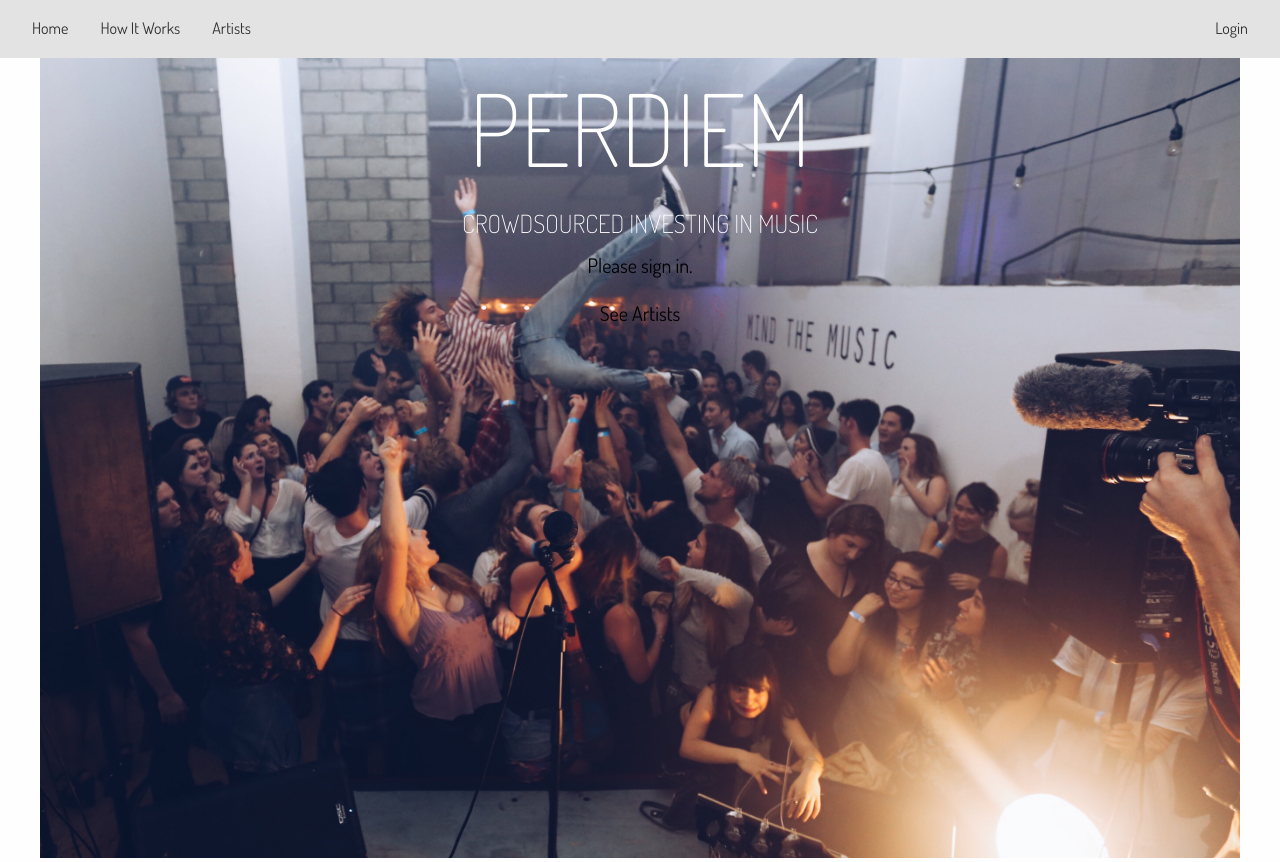
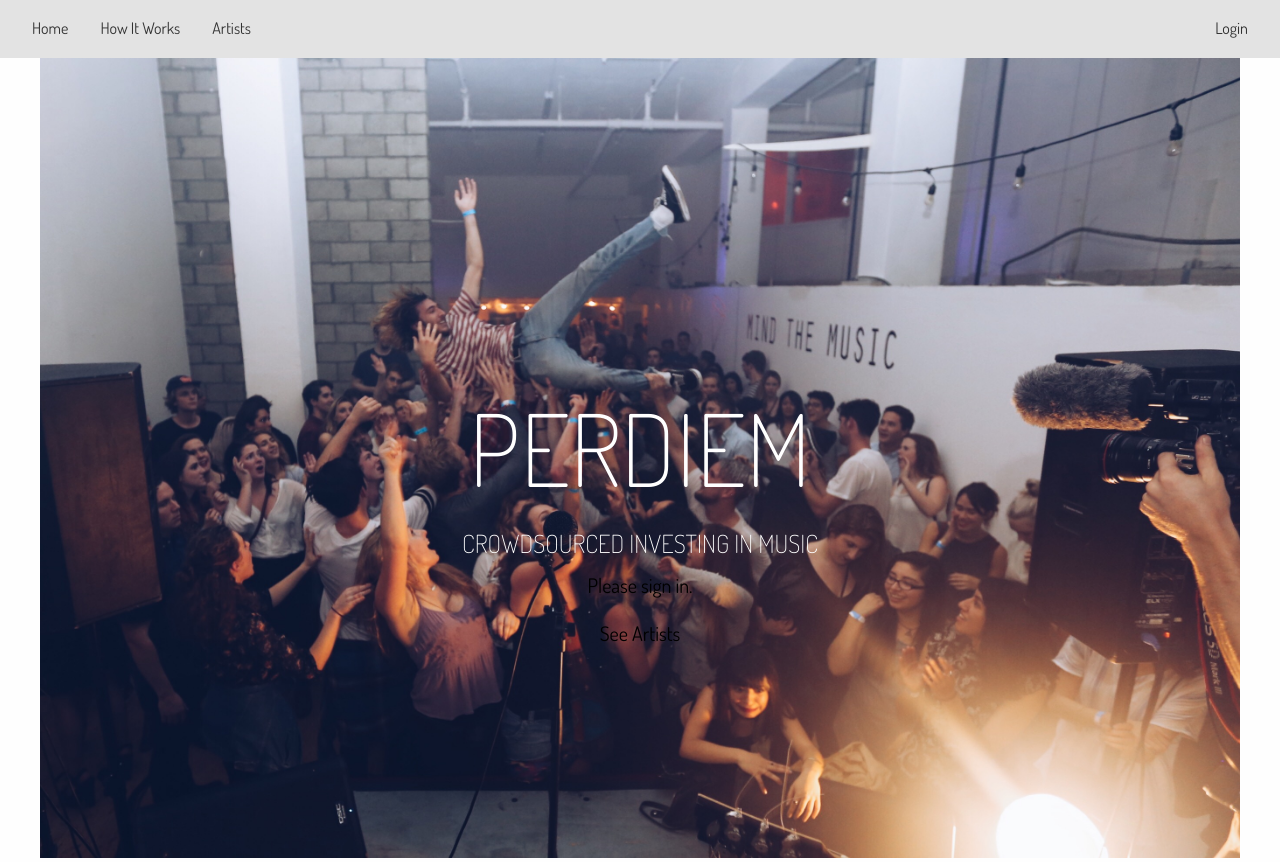
Before and after one commit to localastronaut/perdiem-django, a Django app: template templates/home.html in a window 1280 px wide. Shown: the top 862 px of the page. Run offline with Django 3.2, Linux system fonts and the light colour scheme; the template is opened without the code that fills it, so the values that code supplies are empty.

Commit message:
Updates from profile

```diff
--- a/static/css/home.css
+++ b/static/css/home.css
@@ -34,3 +34,12 @@
     text-align: center;
     font-size: 20px;
 }
+
+.heading-center {
+    padding-top: 25%;
+}
+
+p.home-text {
+    text-align: center;
+    color: #ffffff;
+}
--- a/static/css/perdiem.css
+++ b/static/css/perdiem.css
@@ -36,10 +36,6 @@
     font-size: 20px;
     font-weight: 400;
     color: #000;
-    text-align: center;
-}
-
-p.text-center {
     text-align: center;
 }
 
--- a/templates/home.html
+++ b/templates/home.html
@@ -15,14 +15,15 @@
 
 {% block content %}
     <div id="home-page" class="page">
+        <div class="heading-center"></div>
         <h1 class="home-title">PERDIEM</h1>
         <h2 class="home-description">CROWDSOURCED INVESTING IN MUSIC</h2>
         {% if user.is_authenticated %}
-            <p class="text-center">Welcome {% firstof user.get_full_name user.get_username %}!</p>
+            <p class="home-text">Welcome {% firstof user.get_full_name user.get_username %}!</p>
         {% else %}
-            <p class="text-center"><a data-open="login-modal">Please sign in.</a></p>
+            <p class="home-text"><a data-open="login-modal">Please sign in.</a></p>
         {% endif %}
-        <p class="text-center"><a href="{% url 'artists' %}">See Artists</a></p>
+        <p class="home-text"><a href="{% url 'artists' %}">See Artists</a></p>
     </div>
     <!-- How-it-works -->
     <div id="how-page" class="page">
@@ -61,7 +62,7 @@
         <br />
 
         <p class="how-copy">WANT TO LEARN EVEN MORE?</p>
-        <p class="how-p">CHECK OUT <a href="{% url 'faq' %}">OUR FAQ</a> AND TRUST &amp; SAFETY
+        <p class="how-p">CHECK OUT <a href="{% url 'faq' %}">OUR FAQ</a> AND <a href="{% url 'trust' %}">TRUST &amp; SAFETY</a>
         <br />JOIN OUR VIP LIST </p>
         <br />
         <!-- How it works end -->
--- a/templates/registration/profile.html
+++ b/templates/registration/profile.html
@@ -21,7 +21,7 @@
         </div>
         <p class="profile-total">Total invested: ${{ total_investments|intcomma|floatformat:2 }}</p>
         {% if total_earned %}
-            <p >Total earned: ${{ total_earned|intcomma|floatformat:2 }}</p>
+            <p>Total earned: ${{ total_earned|intcomma|floatformat:2 }}</p>
         {% else %}
             <p class="profile-total">Your money is going towards making some sweet music!</p>
         {% endif %}
```
Also changed, not shown: static/css/artist/artist_list.css (+9 -0 lines), templates/artist/artist_detail.html (+52 -14 lines), templates/artist/artist_list.html (+7 -0 lines).
